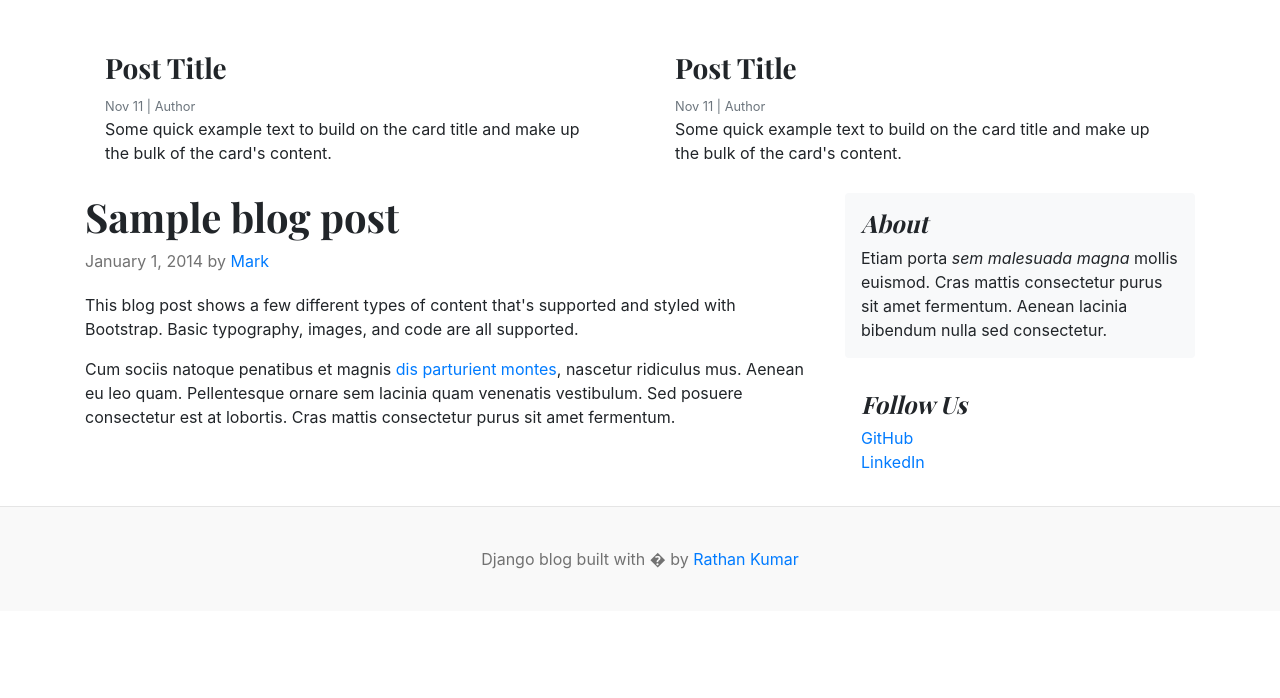
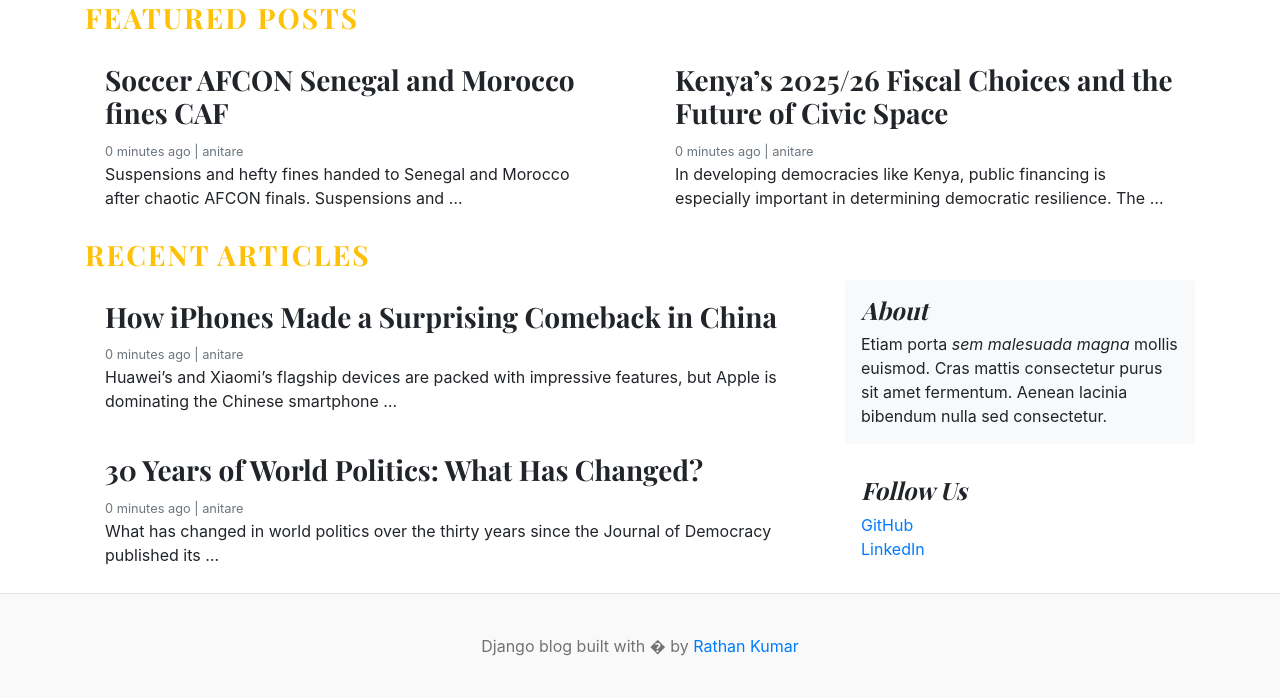
Before and after one commit to Patmut254/django_blog, a Django app: page / in a window 1280 px wide. Shown: the part 481-1179 px from the top of the page. Before the commit the page ends 1050 px from the top, so only its background shows below. Run offline with Django 5.2, Linux system fonts and the light colour scheme; data comes from the database, SQL or seed files in the repository; both versions use the stored data as it was after the commit.

Commit message:
update the posts template, synchronise and truncate the  short description

```diff
--- a/blog_main/views.py
+++ b/blog_main/views.py
@@ -7,7 +7,13 @@ from blogs.models import Blog, Category
 
 def home(request):
     categories = Category.objects.all()
+    featured_posts = Blog.objects.filter(is_featured=True, status='Published').order_by('updated_at')
+    posts = Blog.objects.filter(is_featured=False, status='Published').order_by('updated_at')
+
     context = {
-        'categories': categories
+        'categories': categories,
+        'featured_posts': featured_posts,
+        'posts': posts,
     }
+
     return render(request, 'home.html', context)
--- a/templates/home.html
+++ b/templates/home.html
@@ -36,27 +36,26 @@
       <div class="nav-scroller py-1 mb-2">
         <nav class="nav d-flex justify-content-between">
           {% for cat in categories %}
-          <a class="p-2 text-muted" href="#">{{ cat.category_name}}</a>
+          <a class="p-2 text-muted" href="#">{{ cat.category_name }}</a>
           {% endfor %}
         </nav>
       </div>
 
+      {% for post in featured_posts %} {% if forloop.first %}
       <div
         class="jumbotron p-3 p-md-5 text-white rounded bg-dark"
         style="
-          background-image: url('{% static 'images/background2.jpg' %}');
+          background-image: url({{ post.featured_image.url }});
           background-blend-mode: overlay;
           background-size: cover;
         "
       >
         <div class="col-md-8 px-0">
           <h1 class="display-4 font-italic">
-            Title of a longer featured blog post
+            {{ post.title }}
           </h1>
           <p class="lead my-3">
-            Multiple lines of text that form the lede, informing new readers
-            quickly and efficiently about what's most interesting in this post's
-            contents.
+            {{ post.short_description | truncatewords:10 }}
           </p>
           <p class="lead mb-0">
             <a href="#" class="text-white font-weight-bold"
@@ -65,57 +64,56 @@
           </p>
         </div>
       </div>
+      {% endif %} {% endfor %}
+
+      <!-- Featured Posts -->
+      <h3 class="text-uppercase text-warning" style="letter-spacing: 2px">
+        Featured Posts
+      </h3>
 
       <div class="row mb-2">
+        {% for post in featured_posts %} {% if not forloop.first %}
         <div class="col-md-6">
           <div class="card border-0">
             <div class="card-body">
-              <h3>Post Title</h3>
-              <small class="mb-1 text-muted">Nov 11 | Author</small>
+              <h3>{{ post.title }}</h3>
+              <small class="mb-1 text-muted"
+                >{{ post.created_at | timesince }} ago |
+                {{ post.author }}</small
+              >
               <p class="card-text">
-                Some quick example text to build on the card title and make up
-                the bulk of the card's content.
+                {{ post.short_description | truncatewords:15 }}
               </p>
             </div>
           </div>
         </div>
-        <div class="col-md-6">
-          <div class="card border-0">
-            <div class="card-body">
-              <h3>Post Title</h3>
-              <small class="mb-1 text-muted">Nov 11 | Author</small>
-              <p class="card-text">
-                Some quick example text to build on the card title and make up
-                the bulk of the card's content.
-              </p>
-            </div>
-          </div>
-        </div>
+        {% endif %} {% endfor %}
       </div>
+
+      <!-- Recent Articles -->
+
+      <h3 class="text-uppercase text-warning" style="letter-spacing: 2px">
+        Recent Articles
+      </h3>
 
       <main role="main" class="container p-0">
         <div class="row">
           <div class="col-md-8 blog-main">
-            <div class="blog-post">
-              <h2 class="blog-post-title">Sample blog post</h2>
-              <p class="blog-post-meta">
-                January 1, 2014 by <a href="#">Mark</a>
-              </p>
+            {% for post in posts %}
+            <div class="card border-0">
+              <div class="card-body">
+                <h3>{{ post.title }}</h3>
+                <small class="mb-1 text-muted"
+                  >{{ post.created_at | timesince }} ago |
+                  {{ post.author }}</small
+                >
+                <p class="card-text">
+                  {{ post.short_description | truncatewords:17 }}
+                </p>
+              </div>
+            </div>
+            {% endfor %}
 
-              <p>
-                This blog post shows a few different types of content that's
-                supported and styled with Bootstrap. Basic typography, images,
-                and code are all supported.
-              </p>
-
-              <p>
-                Cum sociis natoque penatibus et magnis
-                <a href="#">dis parturient montes</a>, nascetur ridiculus mus.
-                Aenean eu leo quam. Pellentesque ornare sem lacinia quam
-                venenatis vestibulum. Sed posuere consectetur est at lobortis.
-                Cras mattis consectetur purus sit amet fermentum.
-              </p>
-            </div>
             <!-- /.blog-post -->
           </div>
           <!-- /.blog-main -->
```
Also changed, not shown: db.sqlite3.
